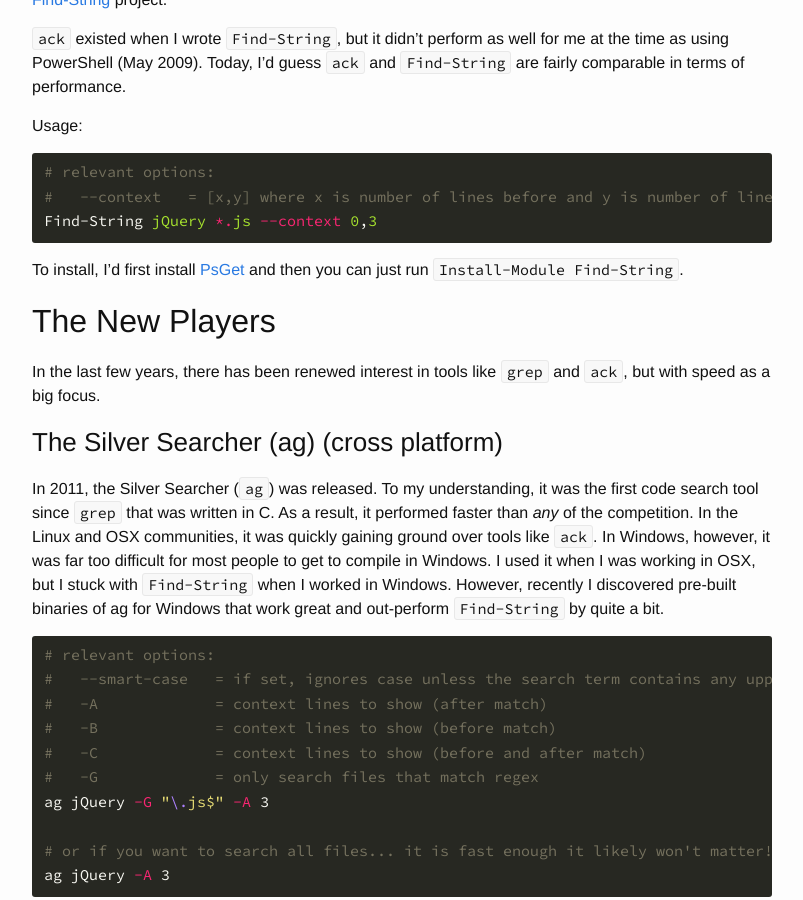
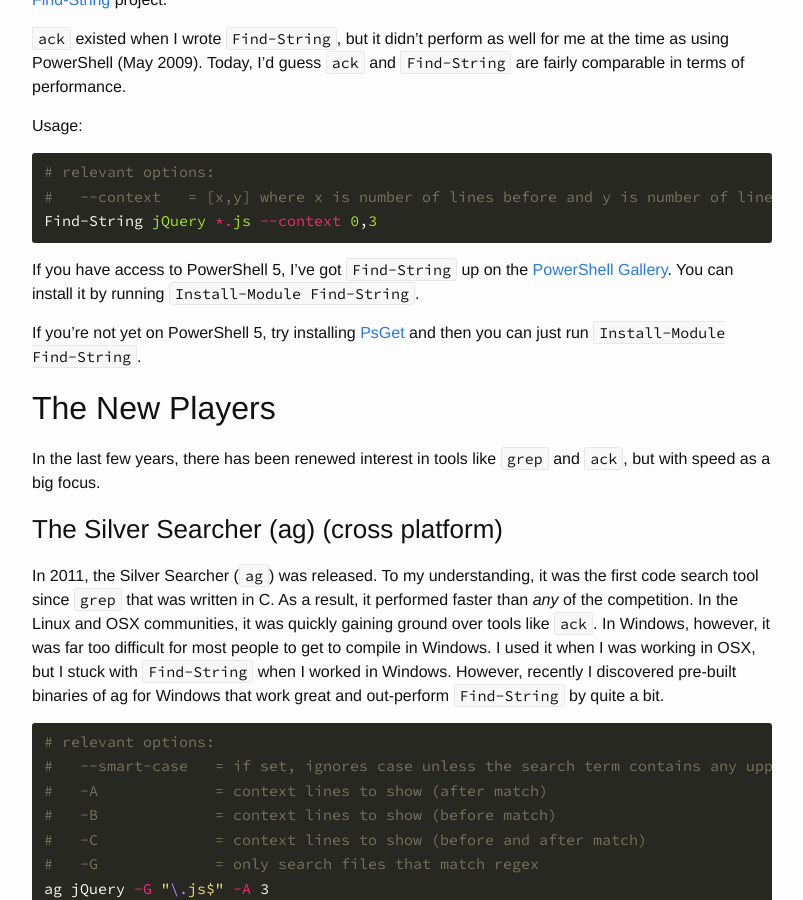
Before and after one commit to drmohundro/drmohundro.github.io, a Jekyll site: the page built from _posts/2014-10-04-finding-text-in-files-revisited.markdown, in a window 1280 px wide and 900 px high, scrolled down 3087 px. Shown: the whole window, without its empty margins (238-1041 px from the left). Built offline with Jekyll 4.4.1, drawn with Linux system fonts in a browser that asks for light colours; comment, search, counter and statistics services are not loaded.

Commit message:
Mention PowerShellGallery on Find-String post

```diff
--- a/_posts/2014-10-04-finding-text-in-files-revisited.markdown
+++ b/_posts/2014-10-04-finding-text-in-files-revisited.markdown
@@ -117,7 +117,9 @@ Usage:
 Find-String jQuery *.js --context 0,3
 {% endhighlight %}
 
-To install, I'd first install [PsGet](http://psget.net/) and then you can just run `Install-Module Find-String`.
+If you have access to PowerShell 5, I've got `Find-String` up on the [PowerShell Gallery](https://www.powershellgallery.com/packages/Find-String/). You can install it by running `Install-Module Find-String`.
+
+If you're not yet on PowerShell 5, try installing [PsGet](http://psget.net/) and then you can just run `Install-Module Find-String`.
 
 ## The New Players
 
```
